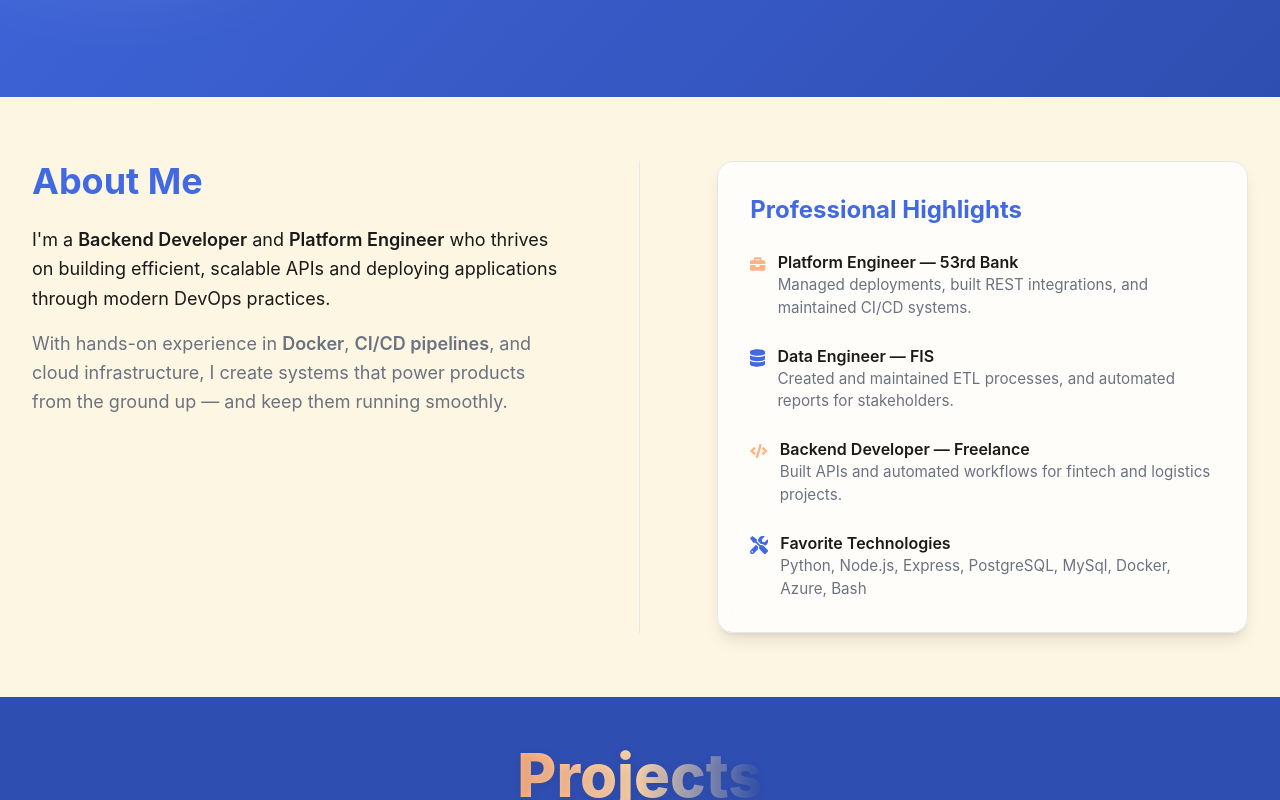
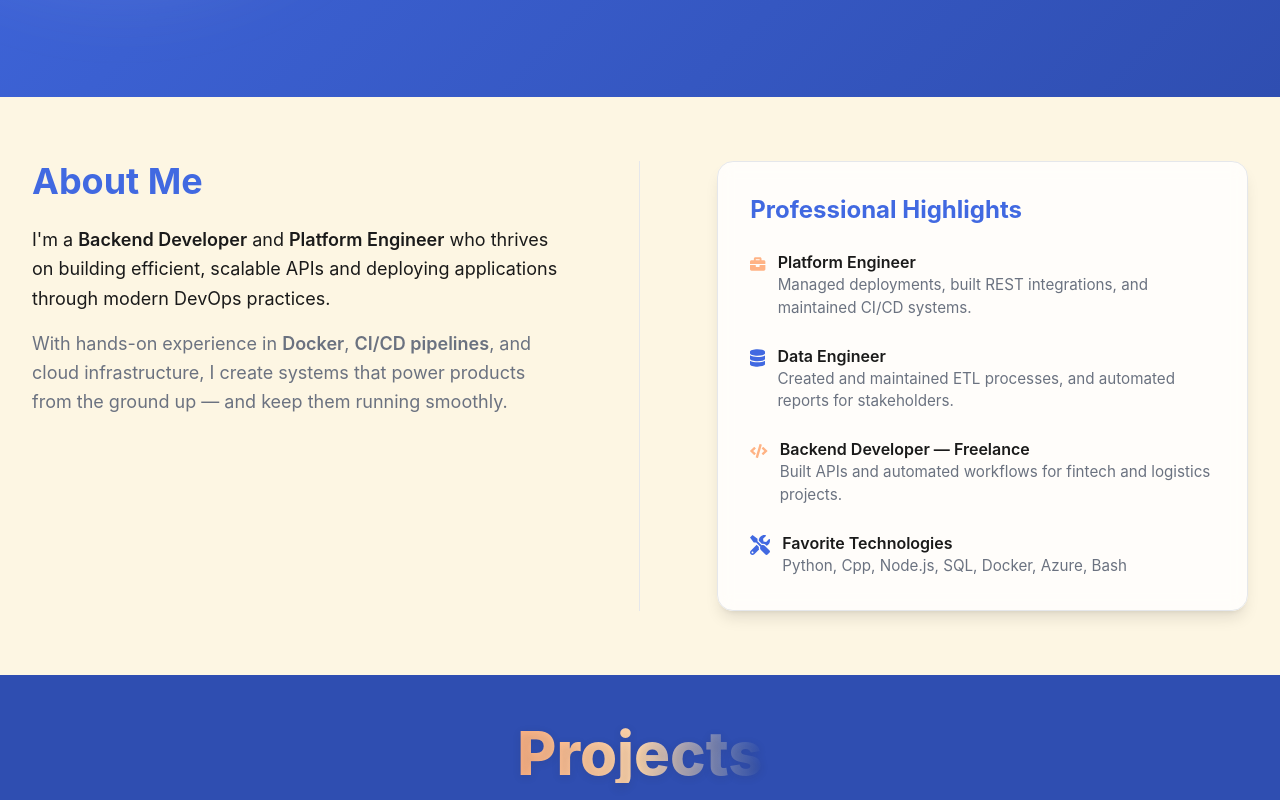
Before and after one commit to henzg/portfolio-redo, a Next.js app in the folder frontend/: page / in a window 1280 px wide. Shown: the part 426-1226 px from the top of the page. Built offline with nearby package versions, Linux system fonts and the light colour scheme.

Commit message:
updated about

```diff
--- a/frontend/src/components/About.tsx
+++ b/frontend/src/components/About.tsx
@@ -25,14 +25,14 @@ export default function About() {
             <li className="flex items-start gap-3">
               <FaBriefcase className="text-[var(--color-accent-coral)] text-xl mt-1" />
               <div>
-                <p className="font-semibold">Platform Engineer — 53rd Bank</p>
+                <p className="font-semibold">Platform Engineer</p>
                 <p className="secondary-text">Managed deployments, built REST integrations, and maintained CI/CD systems.</p>
               </div>
             </li>
             <li className="flex items-start gap-3">
               <FaDatabase className="text-[var(--color-primary)] text-xl mt-1" />
               <div>
-                <p className="font-semibold">Data Engineer — FIS</p>
+                <p className="font-semibold">Data Engineer</p>
                 <p className="secondary-text">Created and maintained ETL processes, and automated reports for stakeholders.</p>
               </div>
             </li>
@@ -47,7 +47,7 @@ export default function About() {
               <FaTools className="text-[var(--color-primary)] text-xl mt-1" />
               <div>
                 <p className="font-semibold">Favorite Technologies</p>
-                <p className="secondary-text">Python, Node.js, Express, PostgreSQL, MySql, Docker, Azure, Bash</p>
+                <p className="secondary-text">Python, Cpp, Node.js, SQL, Docker, Azure, Bash</p>
               </div>
             </li>
           </ul>
```
